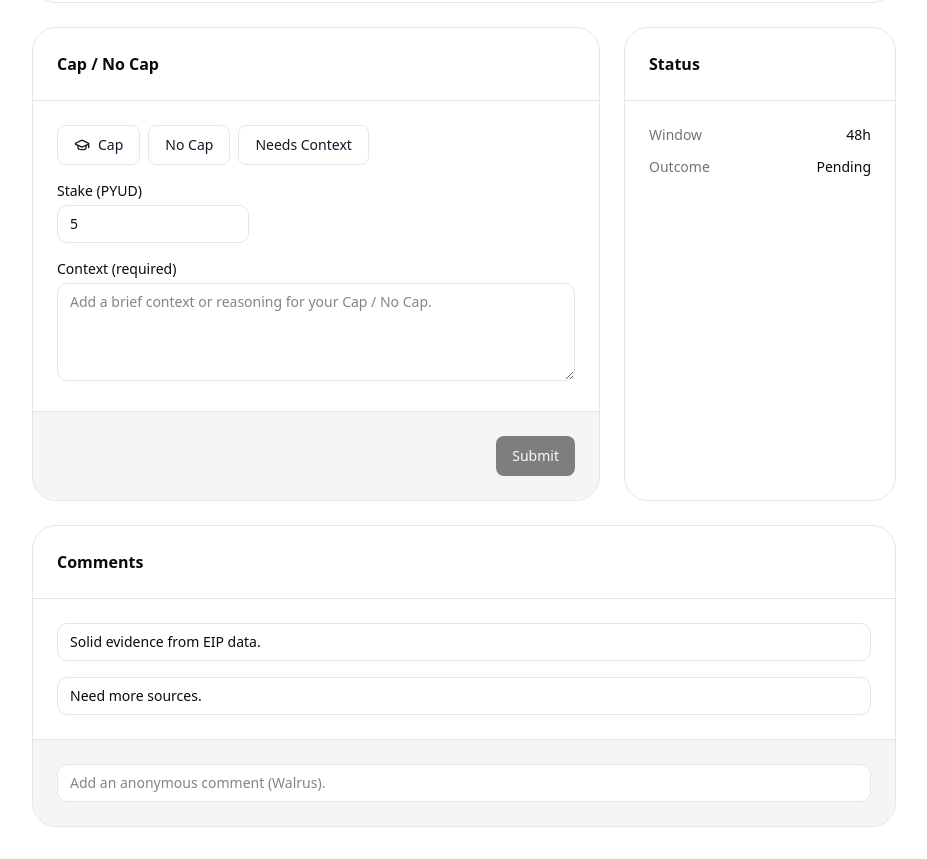
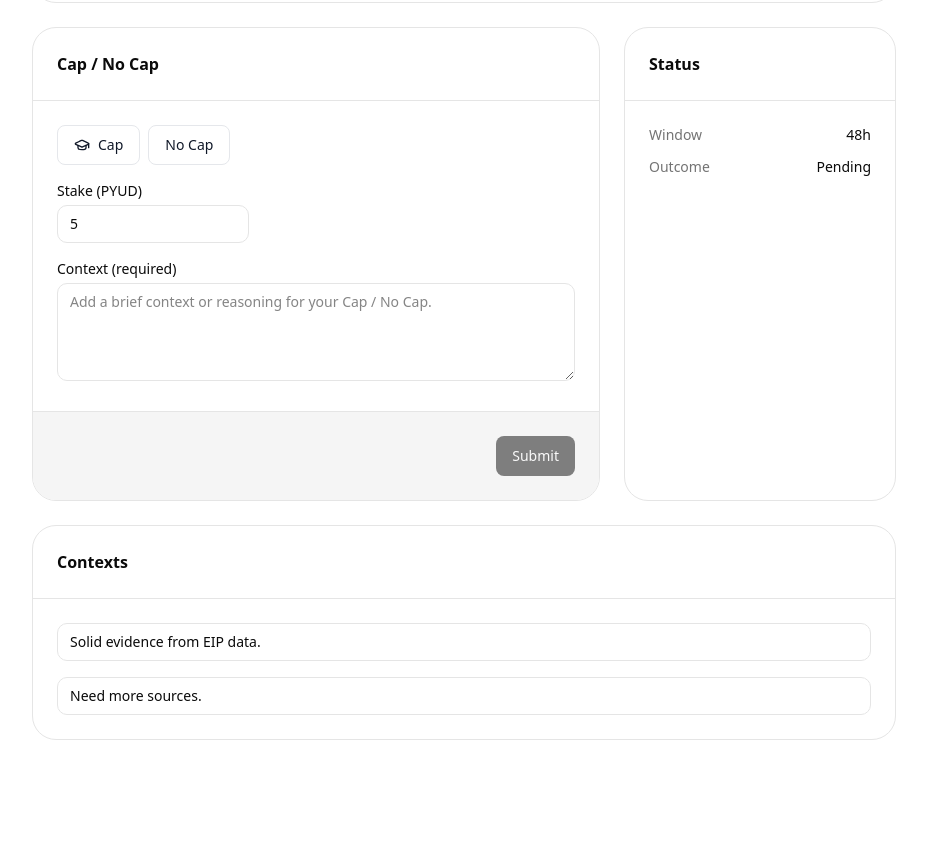
Before and after one commit to adipundir/no-cap, a Next.js app: page /facts/1 in a window 1280 px wide. Shown: the part 183-1042 px from the top of the page, without its empty margins (176-1103 px from the left). After the commit the page ends 955 px from the top, so only its background shows below. Built offline with nearby package versions, Linux system fonts and the light colour scheme.

Commit message:
Refactor FactDetail component: remove 'context' choice option, rename 'Comments' section to 'Contexts', and clean up unused input field

```diff
--- a/app/facts/[id]/page.tsx
+++ b/app/facts/[id]/page.tsx
@@ -19,7 +19,7 @@ export default function FactDetail() {
     status: "review" as "verified" | "review" | "flagged",
   }), [id]);
 
-  const [choice, setChoice] = useState<"cap" | "nocap" | "context" | null>(null);
+  const [choice, setChoice] = useState<"cap" | "nocap" | null>(null);
   const [stake, setStake] = useState(5);
   const [context, setContext] = useState("");
 
@@ -55,7 +55,6 @@ export default function FactDetail() {
                 <Button variant={choice === "nocap" ? "default" : "outline"} onClick={() => setChoice("nocap")}>
                   No Cap
                 </Button>
-                <Button variant={choice === "context" ? "default" : "outline"} onClick={() => setChoice("context")}>Needs Context</Button>
               </div>
               <div>
                 <label className="mb-1 block text-sm font-medium">Stake (PYUD)</label>
@@ -102,16 +101,13 @@ export default function FactDetail() {
 
         <Card variant="module" className="p-0">
           <div className="module-header">
-            <h2 className="text-base font-semibold">Comments</h2>
+            <h2 className="text-base font-semibold">Contexts</h2>
           </div>
           <div className="module-content space-y-4">
             {["Solid evidence from EIP data.", "Need more sources."] .map((c, i) => (
               <div key={i} className="rounded-lg border bg-background px-3 py-2 text-sm">{c}</div>
             ))}
           </div>
-          <div className="module-footer">
-            <input className="w-full rounded-lg border bg-background px-3 py-2 text-sm" placeholder="Add an anonymous comment (Walrus)." />
-          </div>
         </Card>
       </div>
     </div>
```
